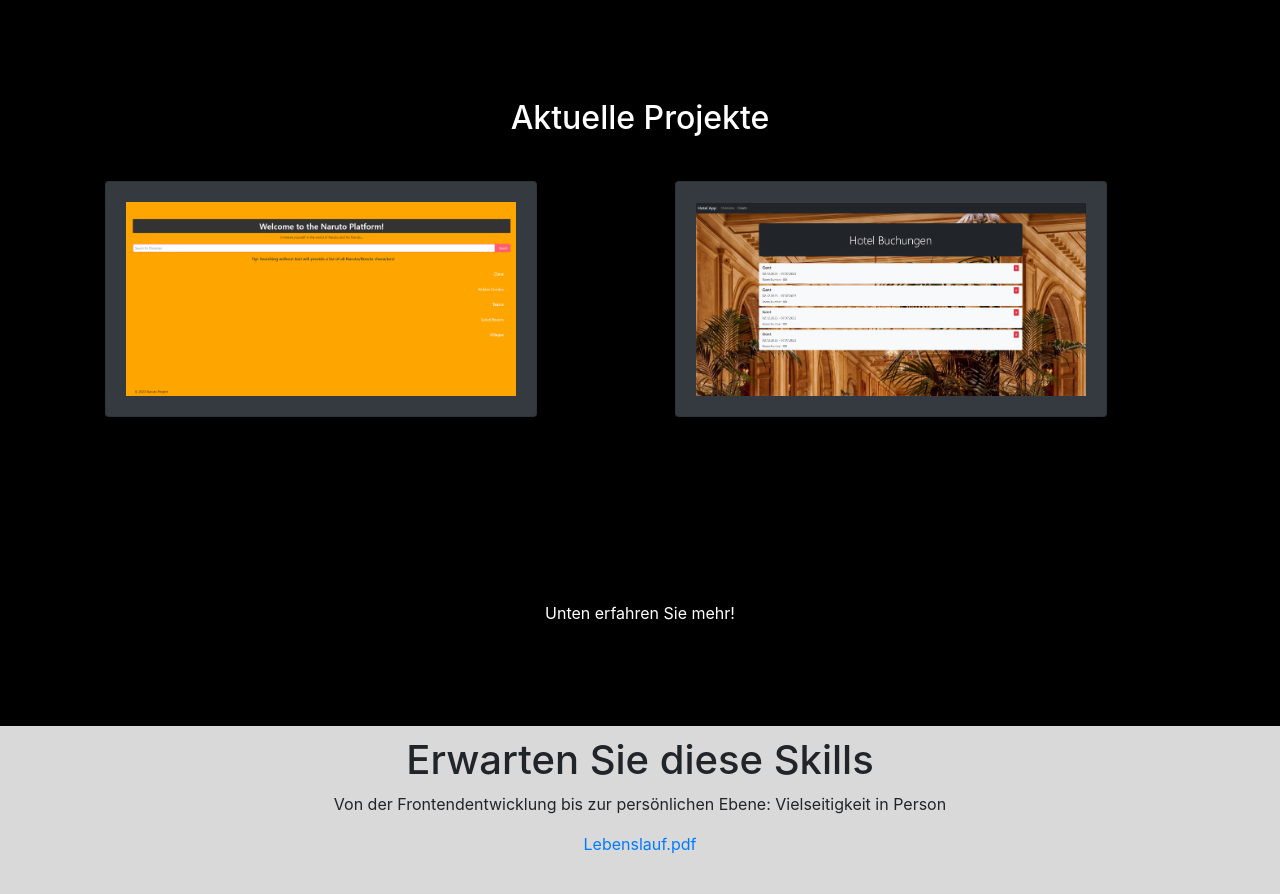
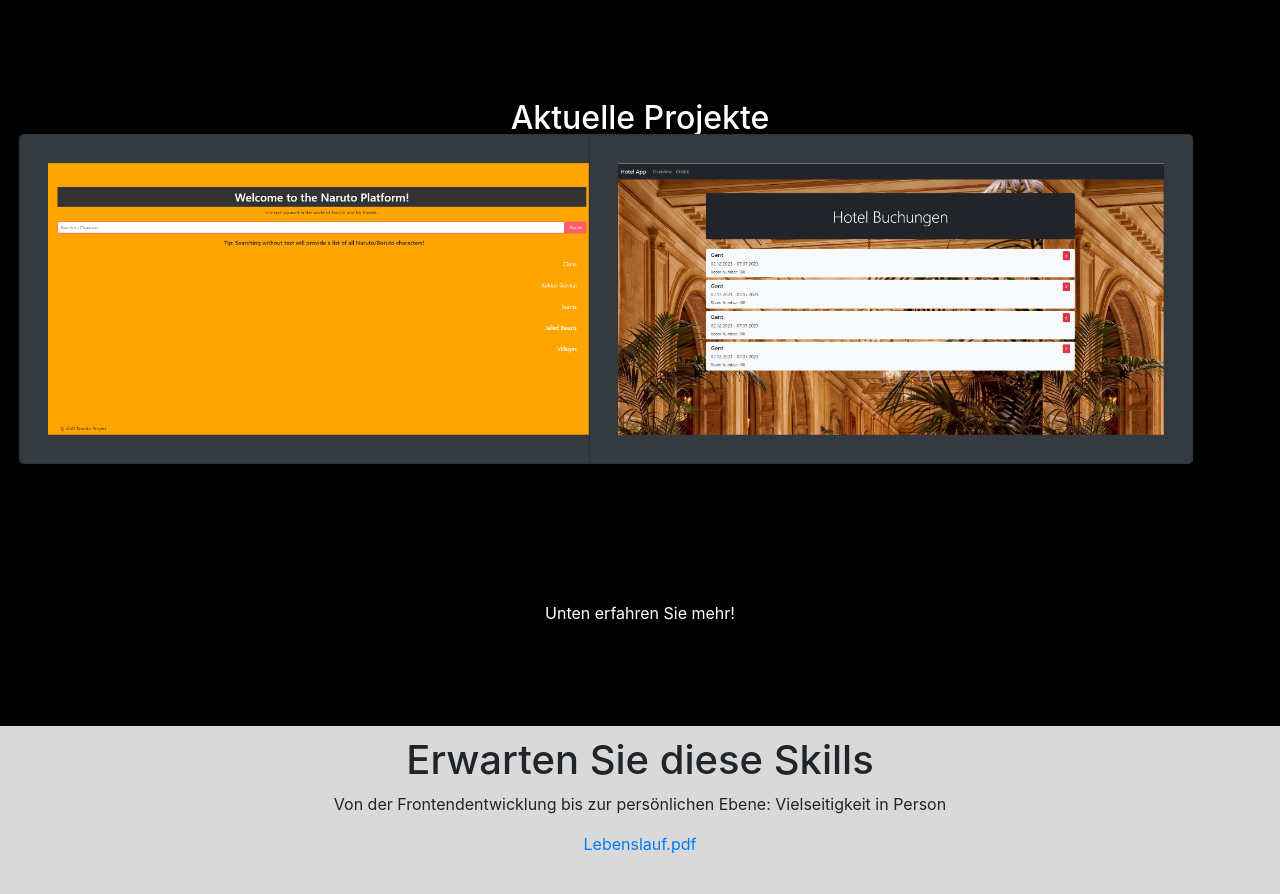
Before and after one commit to GentGn/Portfolio_App, an Angular app: page /projekte-detailliert in a window 1280 px wide. Shown: the part 980-1874 px from the top of the page. Built offline with nearby package versions, Linux system fonts and the light colour scheme.

Commit message:
ready4deploy§

```diff
--- a/src/app/aktuelle-projekte/aktuelle-projekte.component.css
+++ b/src/app/aktuelle-projekte/aktuelle-projekte.component.css
@@ -27,6 +27,13 @@
   .card {
     background-color: #343a40;
     margin-bottom: 20px;
+    margin-right: 30%;
+    transform: scale(1.4); /* Skaliert die Karte um 30% */
+    transition: transform 0.3s ease; /* Fügt eine animierte Transition hinzu */
+  }
+
+  .card:hover {
+    transform: scale(1.33); /* Skaliert die Karte um insgesamt 33% beim Hover */
   }
 
   .scroll-link {
```
